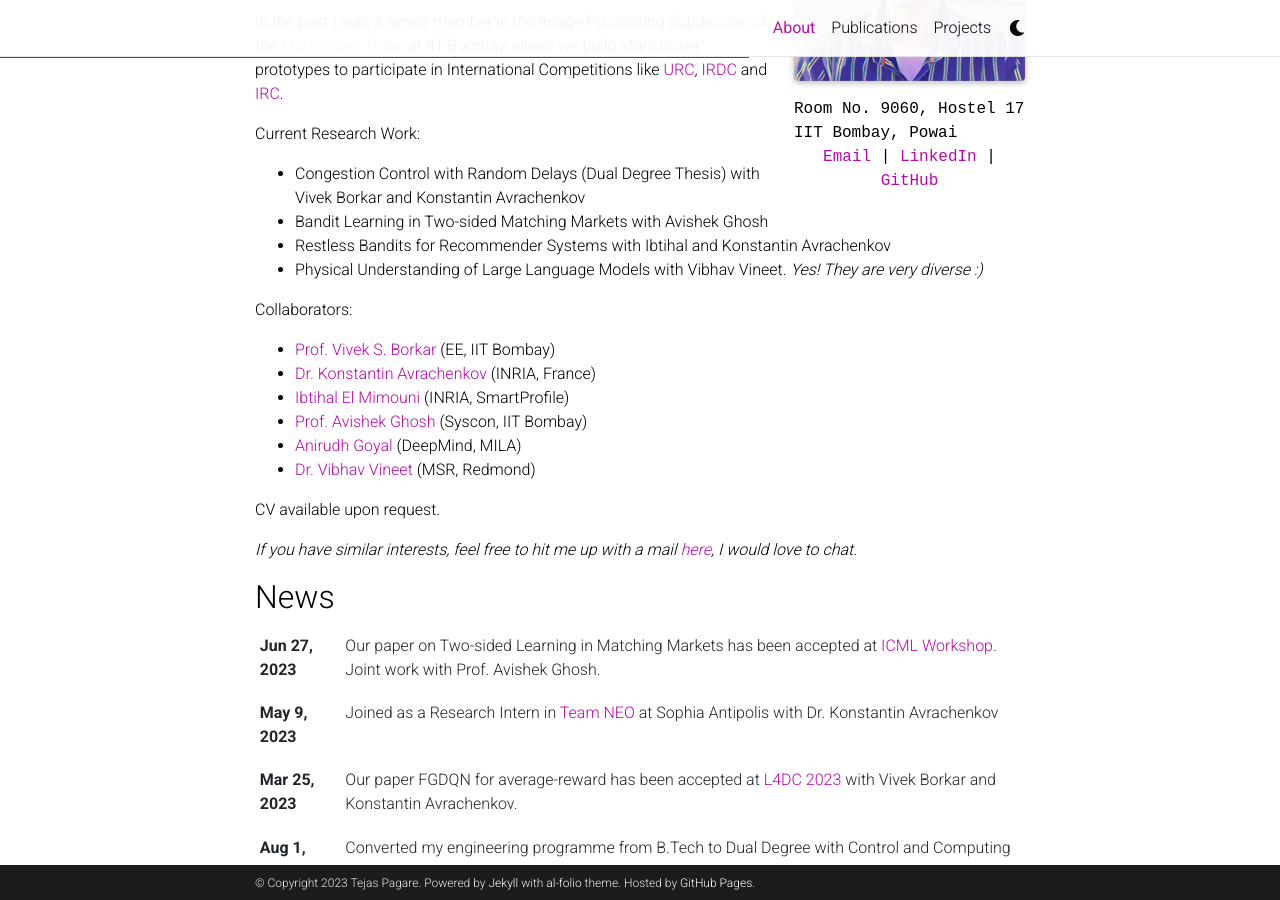
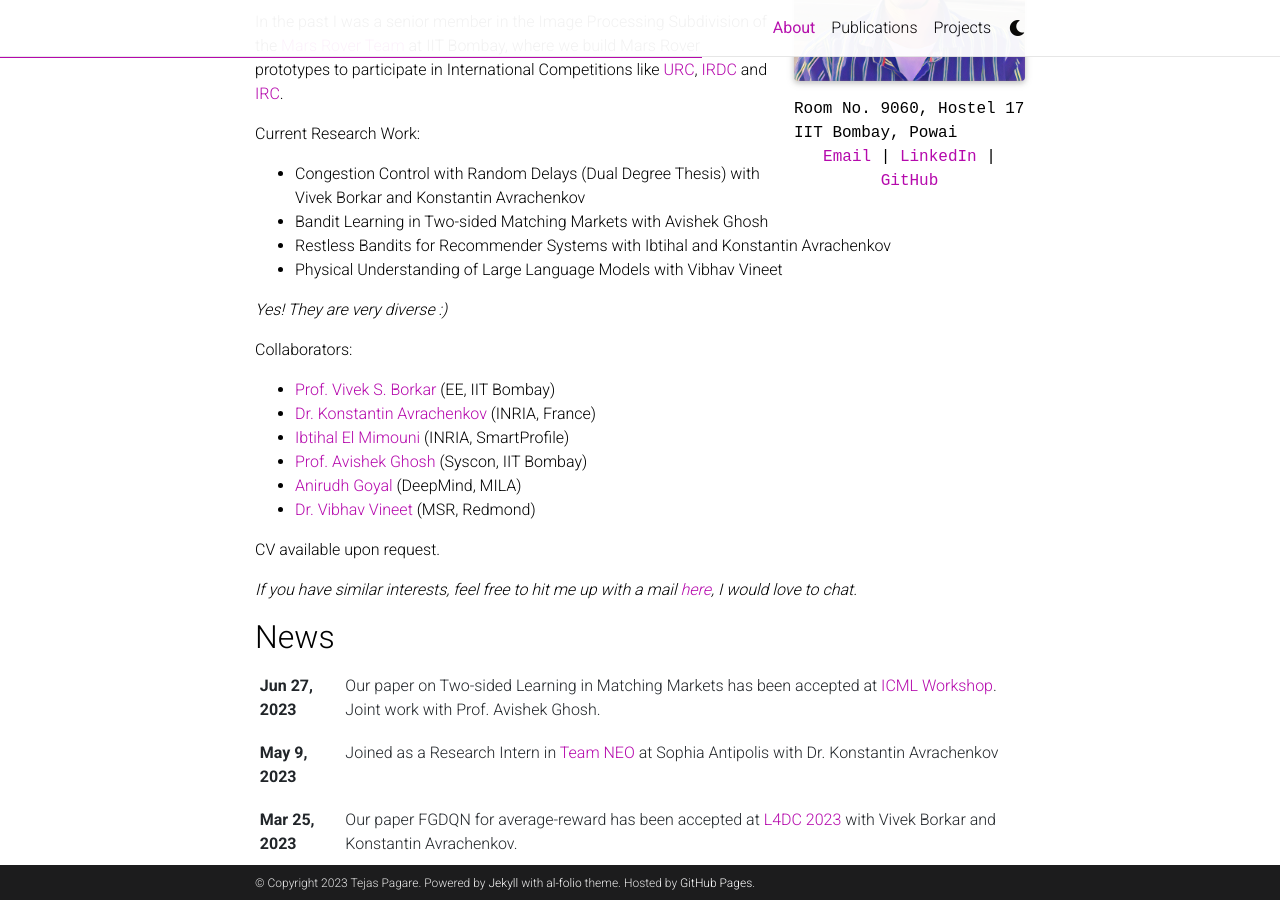
Before and after one commit to tejassp2002/tejassp2002.github.io, a Jekyll site: the page built from _pages/about.md, in a window 1280 px wide and 900 px high, scrolled down 351 px. Built offline with Jekyll 4.4.1, drawn with Linux system fonts in a browser that asks for light colours; full-size pictures stand in for the smaller copies a plugin makes; comment, search, counter and statistics services are not loaded; a style sheet for code colours, icons or effects is not loaded.

```diff
--- a/_pages/about.md
+++ b/_pages/about.md
@@ -36,7 +36,8 @@ Current Research Work:
 - Congestion Control with Random Delays (Dual Degree Thesis) with Vivek Borkar and Konstantin Avrachenkov
 - Bandit Learning in Two-sided Matching Markets with Avishek Ghosh
 - Restless Bandits for Recommender Systems with Ibtihal and Konstantin Avrachenkov
-- Physical Understanding of Large Language Models with Vibhav Vineet.
+- Physical Understanding of Large Language Models with Vibhav Vineet
+
 _Yes! They are very diverse :)_
 
 
```
